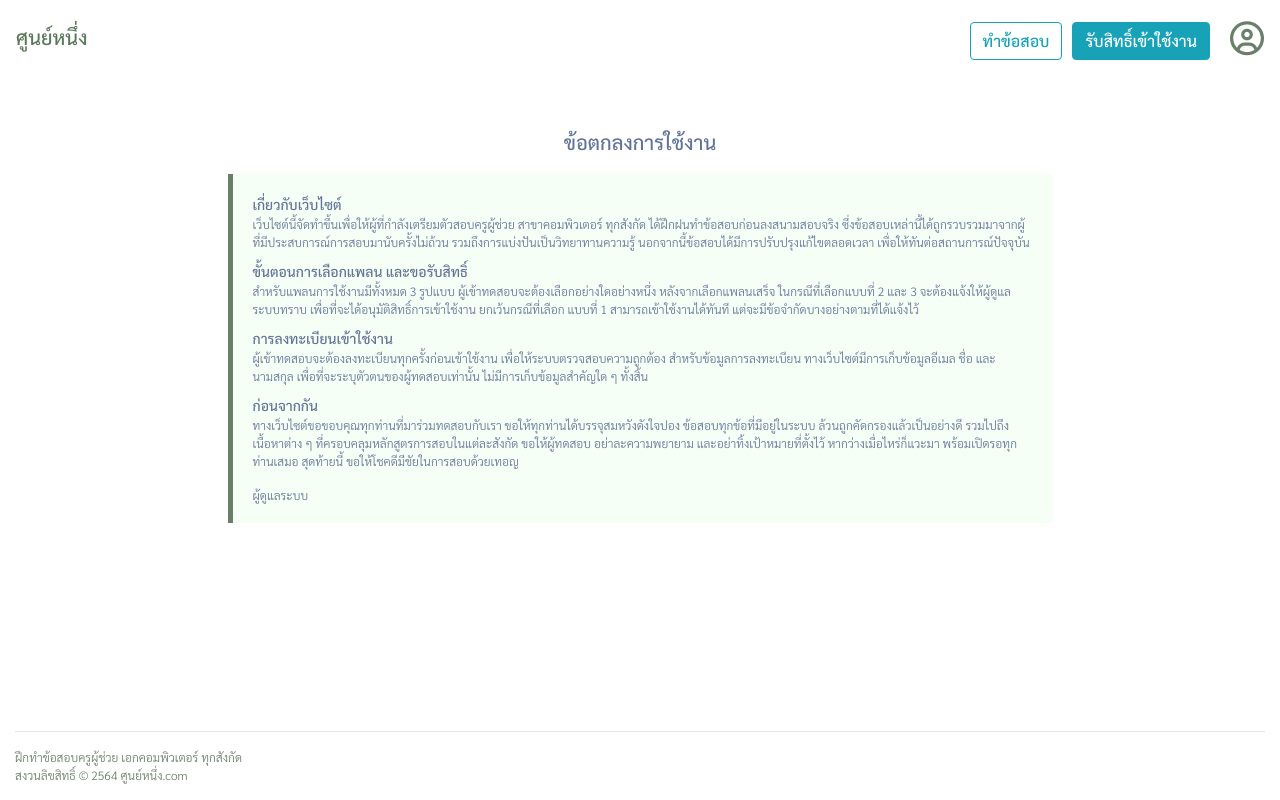
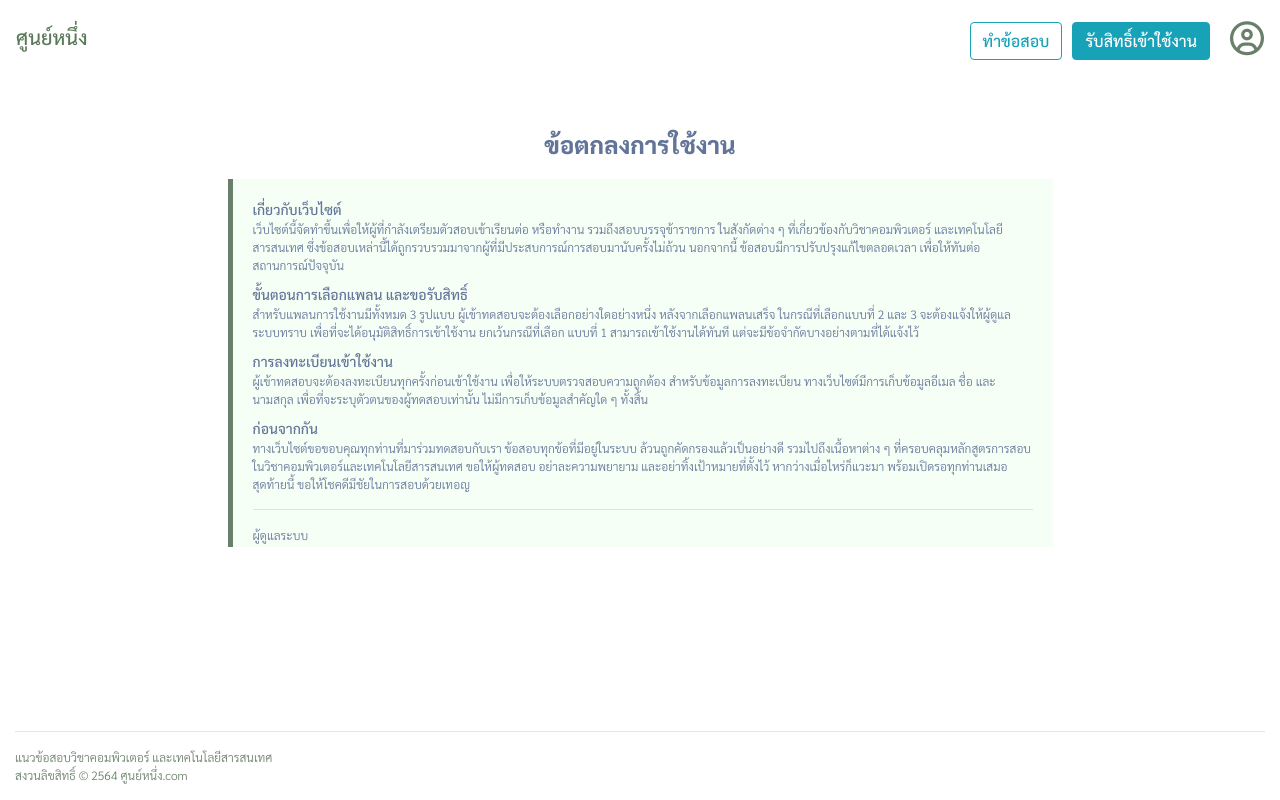
Before and after one commit to chonlatee-s/AT, a React (Create React App) app: page /Policy in a window 1280 px wide. Built offline with nearby package versions, Linux system fonts and the light colour scheme.

Commit message:
edit txt policy

```diff
--- a/src/Bar.js
+++ b/src/Bar.js
@@ -7,7 +7,7 @@ function Bar() {
             <hr style={{marginTop:"0px"}}/>
             <Row>
                 <Col>
-                    <p style={{margin:"0px"}}>ฝึกทำข้อสอบครูผู้ช่วย เอกคอมพิวเตอร์ ทุกสังกัด</p>
+                    <p style={{margin:"0px"}}>แนวข้อสอบวิชาคอมพิวเตอร์ และเทคโนโลยีสารสนเทศ</p>
                     <p>สงวนลิขสิทธิ์ © 2564 ศูนย์หนึ่ง.com</p>
                 </Col>
             </Row>
--- a/src/Plans.js
+++ b/src/Plans.js
@@ -6,7 +6,7 @@ class Plans extends Component {
             <div className="containBox">
             <Container>
                 <Row className="justify-content-md-center">
-                    <Col xs="auto"><h5 className="topic">ขั้นตอนที่ 1 เลือกแพลน</h5></Col>
+                    <Col><h5 className="topic text-center">ขั้นตอนที่ 1 เลือกแพลน</h5></Col>
                 </Row>
                 <Row className="justify-content-md-center">
                     <Col mx="auto">
@@ -53,7 +53,7 @@ class Plans extends Component {
 
             <Container style={{marginTop:"60px"}}>
                 <Row className="justify-content-md-center">
-                    <Col xs="auto"><h5 className="topic">ขั้นตอนที่ 2 ติดต่อรับสิทธิ์เข้าใช้งาน</h5></Col>
+                    <Col><h5 className="topic text-center">ขั้นตอนที่ 2 ติดต่อรับสิทธิ์เข้าใช้งาน</h5></Col>
                 </Row>
                 <Row>
                     <Col mx="auto" className="text-center" style={{color:"#5b785b"}}>
@@ -61,7 +61,7 @@ class Plans extends Component {
                             <i className='fab fa-facebook'></i>
                             <span style={{fontSize:"18px"}}> soonnung</span>&nbsp;&nbsp; หรือ &nbsp;&nbsp;
                             <i className='fas fa-phone-square'></i>
-                            <span style={{fontSize:"14.5px"}}> 0827818941</span>
+                            <span style={{fontSize:"14.5px"}}> 08-2781-8941</span>
                         </Alert>
                     </Col>
                 </Row>
--- a/src/Policy.js
+++ b/src/Policy.js
@@ -5,15 +5,15 @@ class Policy extends Component {
         return(
             <Container className="containBox">
                 <Row className="justify-content-md-center">
-                    <Col xs="auto"><h5 className="topic">ข้อตกลงการใช้งาน</h5></Col>
+                    <Col><h5 className="topic text-center">ข้อตกลงการใช้งาน</h5></Col>
                 </Row>
                 <Row className="justify-content-md-center">
                     <Col md="12" lg="9">
                         <div className="txtProfile">
                             <p className="txtHead">เกี่ยวกับเว็บไซต์</p>
-                            <p className="txtDetail">เว็บไซต์นี้จัดทำขึ้นเพื่อให้ผู้ที่กำลังเตรียมตัวสอบครูผู้ช่วย สาขาคอมพิวเตอร์ ทุกสังกัด
-                            ได้ฝึกฝนทำข้อสอบก่อนลงสนามสอบจริง ซึ่งข้อสอบเหล่านี้ได้ถูกรวบรวมมาจากผู้ที่มีประสบการณ์การสอบมานับครั้งไม่ถ้วน
-                            รวมถึงการแบ่งปันเป็นวิทยาทานความรู้ นอกจากนี้ข้อสอบได้มีการปรับปรุงแก้ไขตลอดเวลา เพื่อให้ทันต่อสถานการณ์ปัจจุบัน
+                            <p className="txtDetail">เว็บไซต์นี้จัดทำขึ้นเพื่อให้ผู้ที่กำลังเตรียมตัวสอบเข้าเรียนต่อ หรือทำงาน รวมถึงสอบบรรจุข้าราชการ
+                            ในสังกัดต่าง ๆ ที่เกี่ยวข้องกับวิชาคอมพิวเตอร์ และเทคโนโลยีสารสนเทศ ซึ่งข้อสอบเหล่านี้ได้ถูกรวบรวมมาจากผู้ที่มีประสบการณ์การสอบมานับครั้งไม่ถ้วน
+                            นอกจากนี้ ข้อสอบมีการปรับปรุงแก้ไขตลอดเวลา เพื่อให้ทันต่อสถานการณ์ปัจจุบัน
                             </p>
                             <p className="txtHead">ขั้นตอนการเลือกแพลน และขอรับสิทธิ์</p>
                             <p className="txtDetail">สำหรับแพลนการใช้งานมีทั้งหมด 3 รูปแบบ ผู้เข้าทดสอบจะต้องเลือกอย่างใดอย่างหนึ่ง
@@ -26,13 +26,12 @@ class Policy extends Component {
                             ทั้งสิ้น
                             </p>
                             <p className="txtHead">ก่อนจากกัน</p>
-                            <p className="txtDetail">ทางเว็บไซต์ขอขอบคุณทุกท่านที่มาร่วมทดสอบกับเรา ขอให้ทุกท่านได้บรรจุสมหวังดังใจปอง
-                            ข้อสอบทุกข้อที่มีอยู่ในระบบ ล้วนถูกคัดกรองแล้วเป็นอย่างดี รวมไปถึงเนื้อหาต่าง ๆ ที่ครอบคลุมหลักสูตรการสอบในแต่ละสังกัด
+                            <p className="txtDetail">ทางเว็บไซต์ขอขอบคุณทุกท่านที่มาร่วมทดสอบกับเรา
+                            ข้อสอบทุกข้อที่มีอยู่ในระบบ ล้วนถูกคัดกรองแล้วเป็นอย่างดี รวมไปถึงเนื้อหาต่าง ๆ ที่ครอบคลุมหลักสูตรการสอบในวิชาคอมพิวเตอร์และเทคโนโลยีสารสนเทศ
                             ขอให้ผู้ทดสอบ อย่าละความพยายาม และอย่าทิ้งเป้าหมายที่ตั้งไว้ หากว่างเมื่อไหร่ก็แวะมา พร้อมเปิดรอทุกท่านเสมอ สุดท้ายนี้ ขอให้โชคดีมีชัยในการสอบด้วยเทอญ
                             </p>
-                            <p></p>
+                            <hr/>
                             <p className="txtDetail">ผู้ดูแลระบบ</p>
-                            <p></p>
 
                         </div>
                     </Col>
--- a/src/index.css
+++ b/src/index.css
@@ -52,6 +52,8 @@ body {
 .topic{
   color: #627498;
   margin-bottom: 20px;
+  font-weight: 800;
+  font-size: 24px;
 }
 .topic2{
   color: #5b785b;
@@ -126,14 +128,20 @@ a:active {
   color: #627498;
 }
 .question{
-	font-weight: 300;
   margin-bottom:0px;
   font-size: 12px;
 }
-.result{font-size: 12px; margin-bottom:0px;}
+.result{
+  font-size: 12px;
+  font-weight: 300;
+  margin-bottom:0px;
+  color:'#627498';
+}
 .checkAns{
   margin-bottom:0px;
+  font-weight: 300;
   text-align: right;
+  color:'#627498';
 }
 @media (max-width: 767.98px) {
   .btnFull {width: 100%}
```
Also changed, not shown: src/AboutMe.js (+4 -4 lines), src/Result.js (+7 -6 lines), 1 other file (tests, documents, lock files or other folders).
